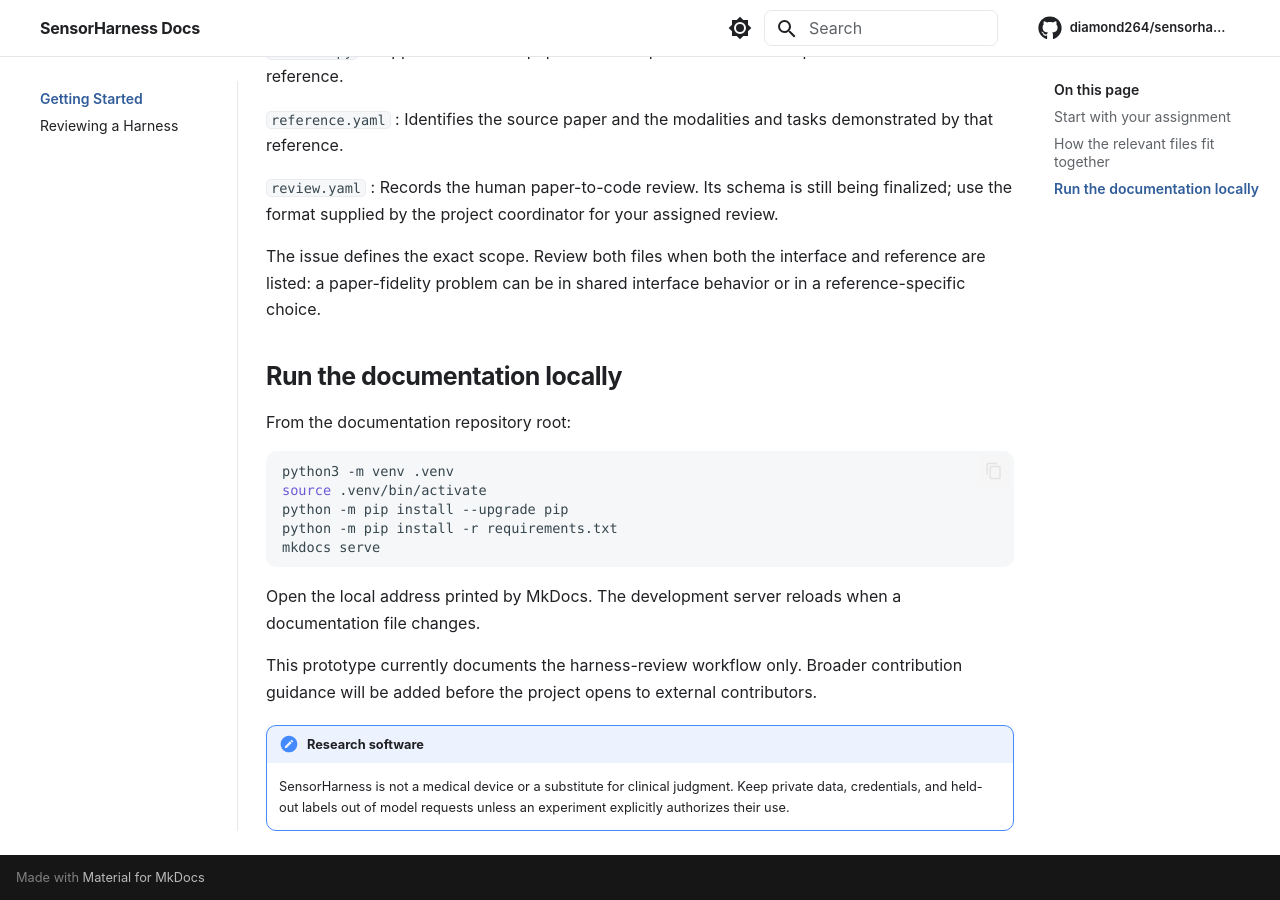
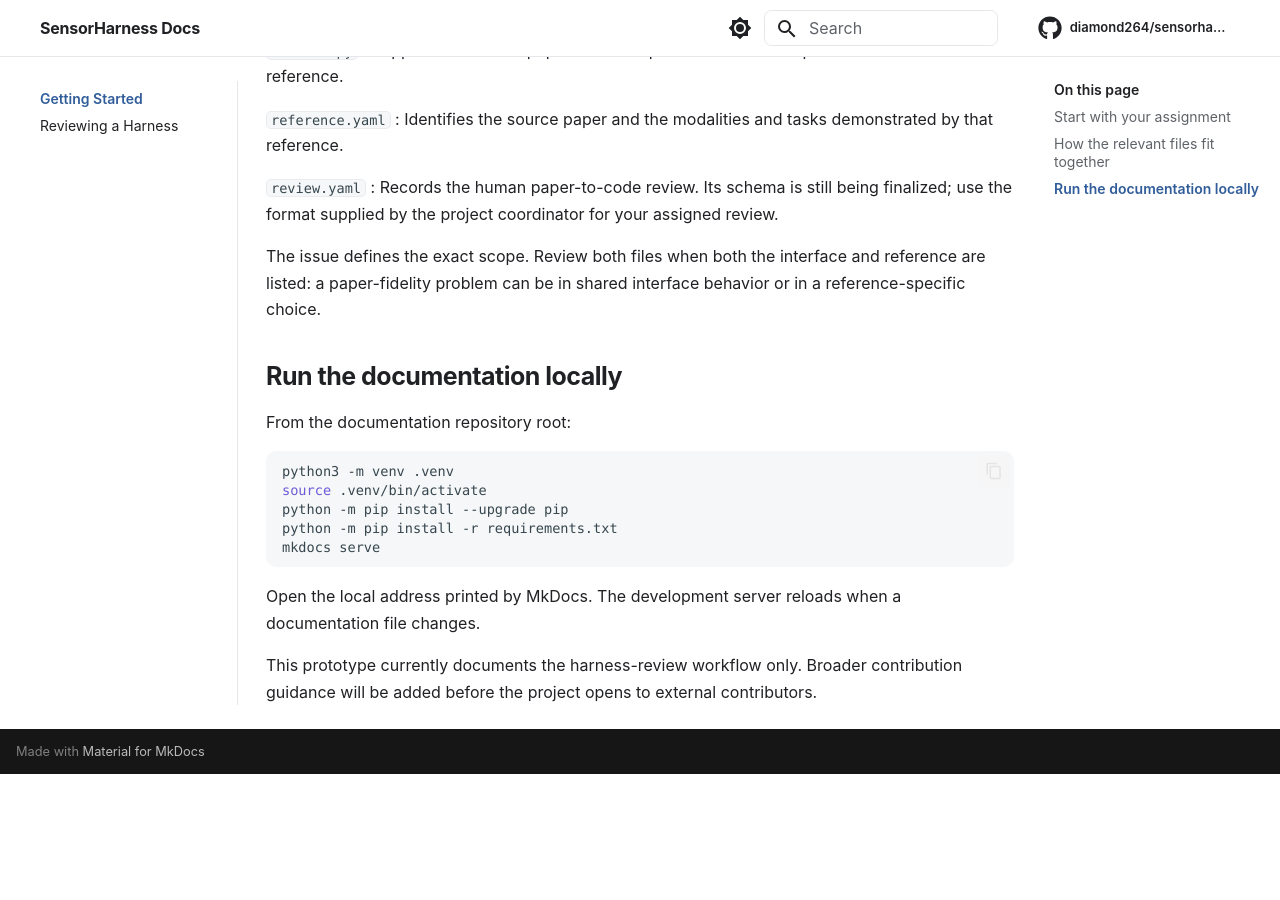
Before and after one commit to grden/sensorharness-docs, an MkDocs documentation site: the page built from docs/index.md, in a window 1280 px wide and 900 px high, scrolled down 1295 px. Built offline with MkDocs 1.6.1 and Material for MkDocs 9.7.7, drawn with Linux system fonts in a browser that asks for light colours; comment, search, counter and statistics services are not loaded; after the commit the page ends 2069 px from its top, so only the background shows below that.

Commit message:
docs: remove research software notice

```diff
--- a/docs/index.md
+++ b/docs/index.md
@@ -92,9 +92,3 @@ documentation file changes.
 This prototype currently documents the harness-review workflow only. Broader
 contribution guidance will be added before the project opens to external
 contributors.
-
-!!! note "Research software"
-
-    SensorHarness is not a medical device or a substitute for clinical
-    judgment. Keep private data, credentials, and held-out labels out of model
-    requests unless an experiment explicitly authorizes their use.
```
